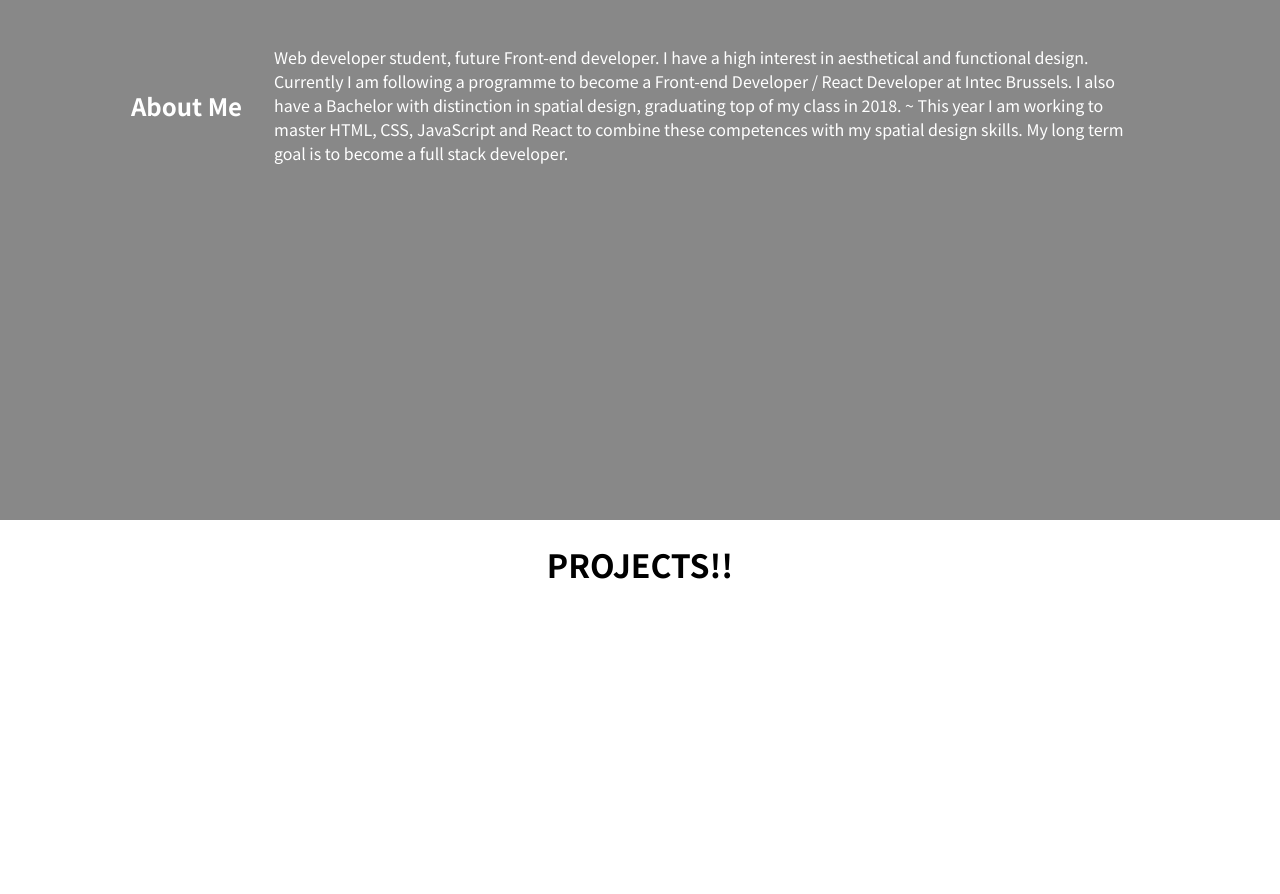
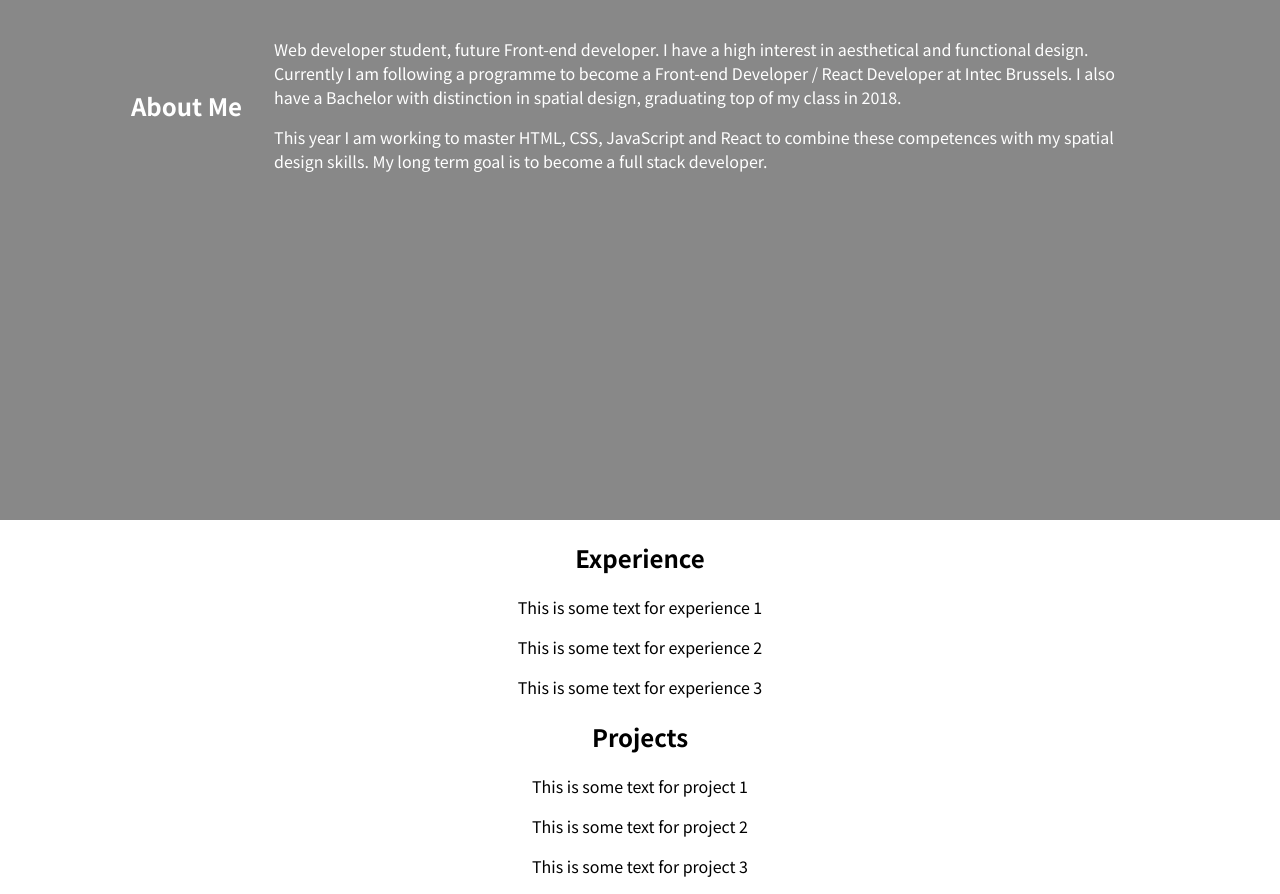
Before and after one commit to 712derek/portfolio, a React (Create React App) app in the folder portfolio/: page / in a window 1280 px wide. Shown: the part 1140-2034 px from the top of the page. Before the commit the page ends 1749 px from the top, so only its background shows below. Built offline with nearby package versions, Linux system fonts and the light colour scheme.

Commit message:
projects setup added

```diff
--- a/portfolio/src/App.js
+++ b/portfolio/src/App.js
@@ -4,6 +4,7 @@ import Lead from "./Components/Lead";
 import { BrowserRouter as Router, Switch, Route, Link } from "react-router-dom";
 import About from "./Components/About";
 import Projects from "./Components/Projects";
+import Experience from "./Components/Experience";
 
 function App() {
   return (
@@ -12,6 +13,7 @@ function App() {
         <Navbar />
         <Lead />
         <About />
+        <Experience />
         <Projects />
       </Router>
     </div>
--- /dev/null
+++ b/portfolio/src/Components/Experience.js
@@ -0,0 +1,17 @@
+import React from "react";
+import { experienceData } from "../data/ExperienceData";
+
+function Experience() {
+  return (
+    <div className="experience">
+      <h2 className="experience__title">Experience</h2>
+      <div className="experience__text">
+        {experienceData.map((item, index) => (
+          <p key={index}>{item.text}</p>
+        ))}
+      </div>
+    </div>
+  );
+}
+
+export default Experience;
--- a/portfolio/src/Components/Navbar.js
+++ b/portfolio/src/Components/Navbar.js
@@ -12,7 +12,7 @@ const Nav = styled.nav`
   z-index: 100;
   position: fixed;
   width: 100%;
-  background: rgba(0, 0, 0, 0.8);
+  background: rgba(0, 0, 0, 0.2);
 `;
 
 const NavLink = css`
@@ -27,7 +27,7 @@ const NavLink = css`
 
 const Logo = styled(Link)`
   ${NavLink};
-  font-style: italic;
+  font-weight: 600;
 `;
 
 const MenuBars = styled(FaBars)`
--- a/portfolio/src/Components/Projects.js
+++ b/portfolio/src/Components/Projects.js
@@ -1,9 +1,16 @@
 import React from "react";
+import "../Style/Projects.css";
+import { projectData } from "../data/ProjectData";
 
 function Projects() {
   return (
-    <div>
-      <h1>PROJECTS!!</h1>
+    <div className="projects">
+      <h2 className="projects__title">Projects</h2>
+      <div className="projects__text">
+        {projectData.map((item, index) => (
+          <p key={index}>{item.text}</p>
+        ))}
+      </div>
     </div>
   );
 }
--- a/portfolio/src/Style/About.css
+++ b/portfolio/src/Style/About.css
@@ -5,7 +5,6 @@
   max-height: 1080px;
   /* background: url(https://images.unsplash.com/photo-1489875347897-49f64b51c1f8?ixid=MXwxMjA3fDB8MHxwaG90by1wYWdlfHx8fGVufDB8fHw%3D&ixlib=rb-1.2.1&auto=format&fit=crop&w=3150&q=80); */
   background: rgb(136, 136, 136);
-
   background-size: cover !important;
   padding: 15px;
   overflow: hidden !important;
--- /dev/null
+++ b/portfolio/src/Style/Experience.css
@@ -0,0 +1,8 @@
+.experience {
+}
+
+.experience__title {
+}
+
+.experience__text {
+}
--- /dev/null
+++ b/portfolio/src/Style/Projects.css
@@ -0,0 +1,8 @@
+.projects {
+}
+
+.projects__title {
+}
+
+.projects__text {
+}
--- a/portfolio/src/data/AboutData.js
+++ b/portfolio/src/data/AboutData.js
@@ -1,7 +1,10 @@
 export const aboutData = [
   {
-    title: "About",
     text:
-      "Web developer student, future Front-end developer. I have a high interest in aesthetical and functional design. Currently I am following a programme to become a Front-end Developer / React Developer at Intec Brussels. I also have a Bachelor with distinction in spatial design, graduating top of my class in 2018. ~ This year I am working to master HTML, CSS, JavaScript and React to combine these competences with my spatial design skills. My long term goal is to become a full stack developer.",
+      "Web developer student, future Front-end developer. I have a high interest in aesthetical and functional design. Currently I am following a programme to become a Front-end Developer / React Developer at Intec Brussels. I also have a Bachelor with distinction in spatial design, graduating top of my class in 2018.",
+  },
+  {
+    text:
+      "This year I am working to master HTML, CSS, JavaScript and React to combine these competences with my spatial design skills. My long term goal is to become a full stack developer.",
   },
 ];
--- /dev/null
+++ b/portfolio/src/data/ExperienceData.js
@@ -0,0 +1,5 @@
+export const experienceData = [
+  { title: "Example_1", image: "", text: "This is some text for experience 1" },
+  { title: "Example_2", image: "", text: "This is some text for experience 2" },
+  { title: "Example_3", image: "", text: "This is some text for experience 3" },
+];
--- /dev/null
+++ b/portfolio/src/data/ProjectData.js
@@ -0,0 +1,5 @@
+export const projectData = [
+  { title: "Example_1", image: "", text: "This is some text for project 1" },
+  { title: "Example_2", image: "", text: "This is some text for project 2" },
+  { title: "Example_3", image: "", text: "This is some text for project 3" },
+];
```
